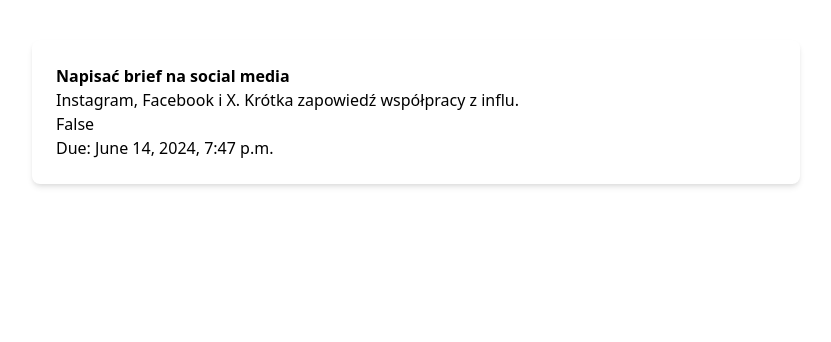
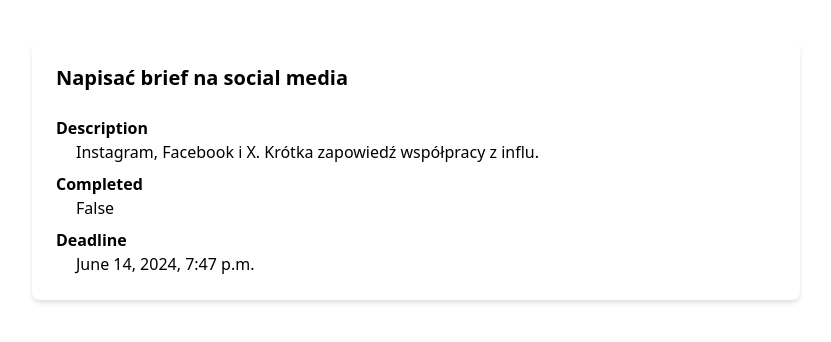
Before and after one commit to AlekUp24/Task_Planner_App, a Django app: page /1/1 in a window 1280 px wide. Shown: the part 68-410 px from the top of the page, without its empty margins (224-1055 px from the left). Run offline with Django 4.2, Linux system fonts and the light colour scheme; data comes from the database, SQL or seed files in the repository.

```diff
--- a/task_planner_app/templates/task_details.html
+++ b/task_planner_app/templates/task_details.html
@@ -3,9 +3,15 @@
 {% block content %}
 
 <div class="text-left max-w-3xl mx-auto bg-white p-6 rounded-lg shadow-md flex flex-col">
-    <div class="font-semibold">{{task.name}}</div>
-    <div>{{ task.description }}</div>
-    <div>{{ task.complete}}</div>
-    <div>Due: {{task.due_date}}</div>
+    <div class="mb-4 text-xl font-semibold">{{task.name}}</div>
+
+    <label class="mt-2 font-semibold">Description</label>
+    <div class="ml-5">{{ task.description }}</div>
+
+    <label class="mt-2 font-semibold">Completed</label>
+    <div class="ml-5">{{ task.complete}}</div>
+
+    <label class="mt-2 font-semibold">Deadline</label>
+    <div class="ml-5">{{task.due_date}}</div>
 </div>
 {% endblock %}
```
